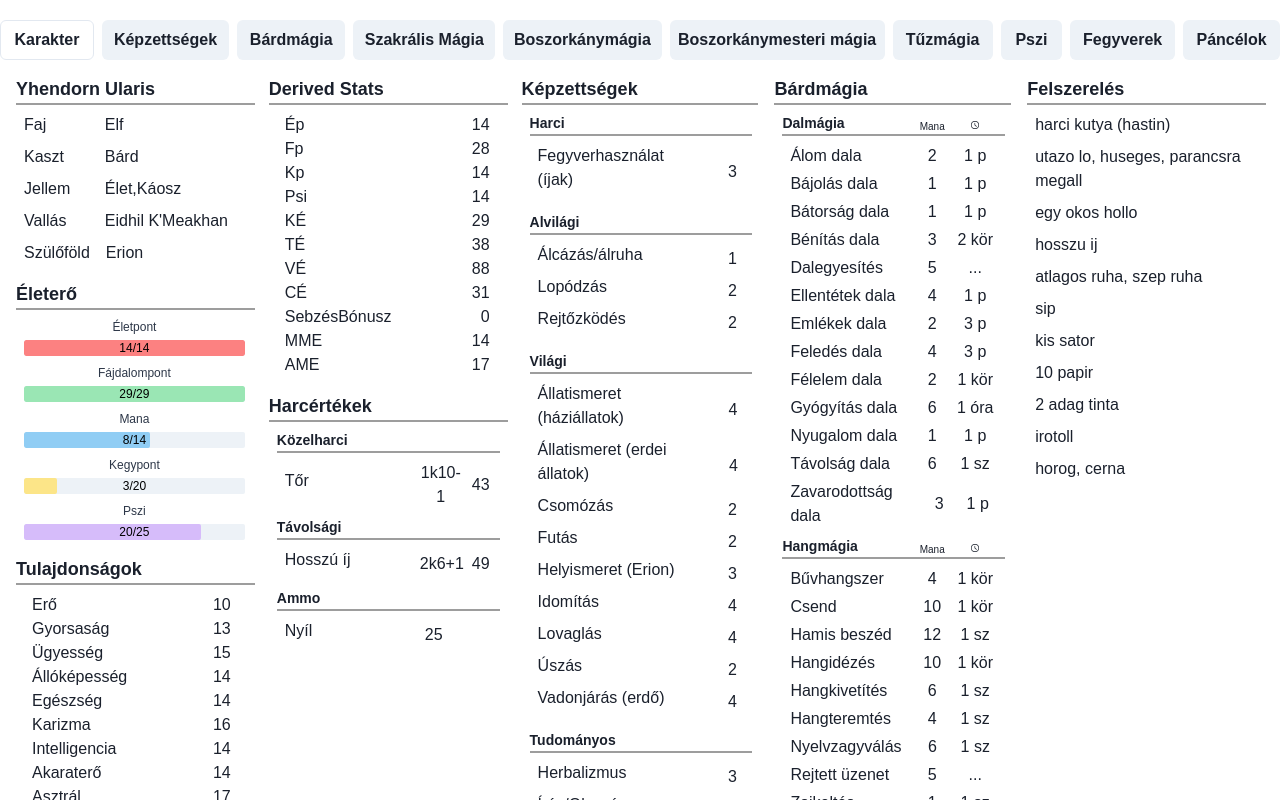
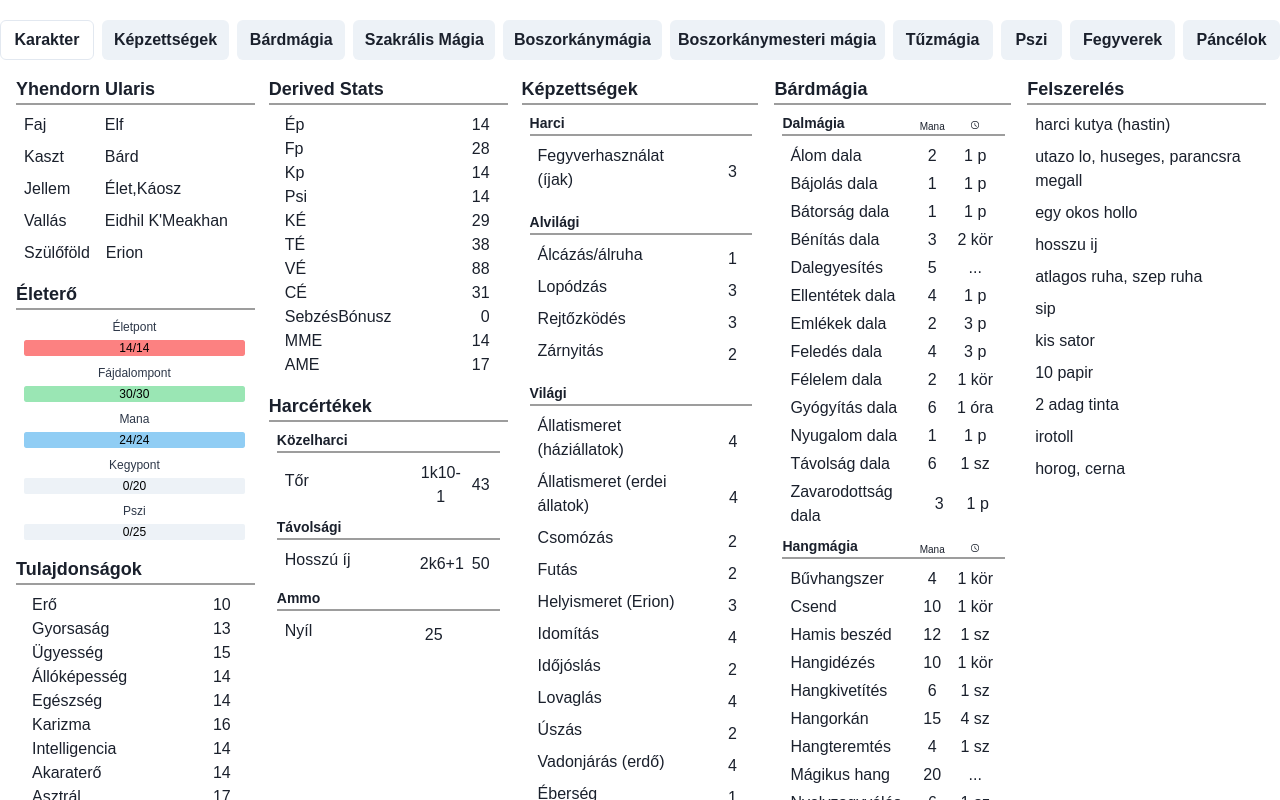
Before and after one commit to codex-magica/codex-magica.github.io, a React (Create React App) app: page / in a window 1280 px wide. Built offline with nearby package versions, Linux system fonts and the light colour scheme; a web font is replaced by a local one.

Commit message:
char levelup 5

```diff
--- a/src/components/character/sheet/BardSpellsPanel.tsx
+++ b/src/components/character/sheet/BardSpellsPanel.tsx
@@ -18,7 +18,7 @@ export const BardSpellsPanel = () => {
     const numberPart = parseInt(spell.cost.toString().replace(/\D/g, ''));
     return numberPart <= maxMana;
   }
-  const availableSpells = useMemo(()=> BardMagicValues.filter((spell) => isSpellAvailable(spell, 14)),[])
+  const availableSpells = useMemo(()=> BardMagicValues.filter((spell) => isSpellAvailable(spell, 24)),[])
 
   const shortenedCastingTime = (castingTime: string) => {
     const shortnededSz = castingTime.replace("szegmens", "sz").replace("perc", "p");
--- a/src/components/character/sheet/CombatValuesPanel.tsx
+++ b/src/components/character/sheet/CombatValuesPanel.tsx
@@ -26,7 +26,7 @@ export const CombatValuesPanel = () => {
         <HStack onClick={rangedAttackModal.onOpen} cursor="pointer">
           <FormLabel width="120px" cursor="pointer">Hosszú íj</FormLabel>
           <Text textAlign="center" verticalAlign="middle" cursor="pointer">2k6+1</Text>
-          <Text textAlign="center" verticalAlign="middle" cursor="pointer">49</Text>
+          <Text textAlign="center" verticalAlign="middle" cursor="pointer">50</Text>
         </HStack>
       </Panel>
       <Panel title="Ammo" size="sm">
@@ -35,7 +35,7 @@ export const CombatValuesPanel = () => {
           <Text textAlign="center" verticalAlign="middle">25</Text>
         </HStack>
       </Panel>
-      <RangedAttackModal baseAttack={49} isOpen={rangedAttackModal.isOpen} onClose={rangedAttackModal.onClose} />
+      <RangedAttackModal baseAttack={50} isOpen={rangedAttackModal.isOpen} onClose={rangedAttackModal.onClose} />
       <MeleeAttackModal alapKÉ={34} alapTÉ={43} alapVÉ={93} isOpen={meleeAttackModal.isOpen} onClose={meleeAttackModal.onClose} />
     </Panel>
   );
--- a/src/data/defaultCharacter.ts
+++ b/src/data/defaultCharacter.ts
@@ -69,16 +69,19 @@ export const defaultCharacter : Character = {
     { skill: "Kultúra", skillSubtype:"Erion", level: 4 },
     { skill: "Helyismeret", skillSubtype:"Erion", level: 3 },
     { skill: "Legendaismeret", level: 3 },
-    { skill: "Lopódzás", level: 2 },
-    { skill: "Rejtőzködés", level: 2 },
+    { skill: "Lopódzás", level: 3 },
+    { skill: "Rejtőzködés", level: 3 },
     { skill: "Udvari etikett/intrika", level: 2 },
-    { skill: "Ékesszólás", level: 2 }
+    { skill: "Ékesszólás", level: 2 },
+    { skill: "Éberség", level: 1 },
+    { skill: "Időjóslás", level: 2 },
+    { skill: "Zárnyitás", level: 2 }
   ],
   vitals: {
     eletpont: { current: 14, max: 14 },
-    fajdalompont: { current: 29, max: 29 },
-    mana: { current: 8, max: 14 },
-    kegypont: { current: 3, max: 20 },
-    pszi: { current: 20, max: 25 },
+    fajdalompont: { current: 30, max: 30 },
+    mana: { current: 24, max: 24 },
+    kegypont: { current: 0, max: 20 },
+    pszi: { current: 0, max: 25 },
   },
 };
--- a/src/data/warlockMagic.ts
+++ b/src/data/warlockMagic.ts
@@ -576,7 +576,6 @@ export const WarlockMagicValues: WarlockMagicInfo[] = [{
   save: "Egészségpróba",
   description: "A boszorkánymester bal tenyere a varázslat elmormolása után izzadni kezd, és apró verejtékcseppek jelennek meg rajta.\n\nHa képes áldozata bőrfélületét teljes tenyérrel megérinteni, a testében felgyülemlett méreg (akárha kontaktméreg lenne) egy töredékmásodperc alatt átáramlik az áldozat testébe.\n\nAz érintés helyén még egy percen keresztül vörhenyes kiütések rajzolják ki a boszorkánymester keze nyomát.\n\nA varázslat a méreg addigi hatásait természetesen nem semlegesíti, az áldozatban azonban a méreg minden tekintetben úgy fog működni, mint a boszorkánymester szervezetében.\n\nAmennyiben egy méreg hatása egyszeri volt (például azonnali Fp-vesztés), a varázslatot a mérgezést követő 10 körön belül érdemes alkalmazni, utána ugyanis a szervezet semlegesíti az ártalmas anyagot.\n\nHa a méreg hatása görcs, bénulás vagy hasonló állapot előidézése volt, a varázslat alkalmazásával a hatás a boszorkánymesteren azonnal megszűnik, az áldozat testébe pedig teljes értékű méreg kerül.\n\nHa a boszorkánymester megmérgezésekor sikeres Egészségpróbát dobott, tehát a méreg rajta nem fejtette ki hatását, még 10 körön át elegendő mennyiségben áll rendelkezésre a szervezetben ahhoz, hogy a varázslat alkalmazható legyen.\n\nA 10. kör leteltével a méreg lebomlik, és nem adható tovább. Az áldozat ellenállhat a varázslatnak, sikeres Egészségpróbával. A próba módosítójának meghatározásakor mindig a méreg szintje a mérvadó."
 }, {
-  type: "Méregmágia",
   name: "Átokvarázs",
   type: "Átok",
   cost: "Lásd a leírást!",
```
